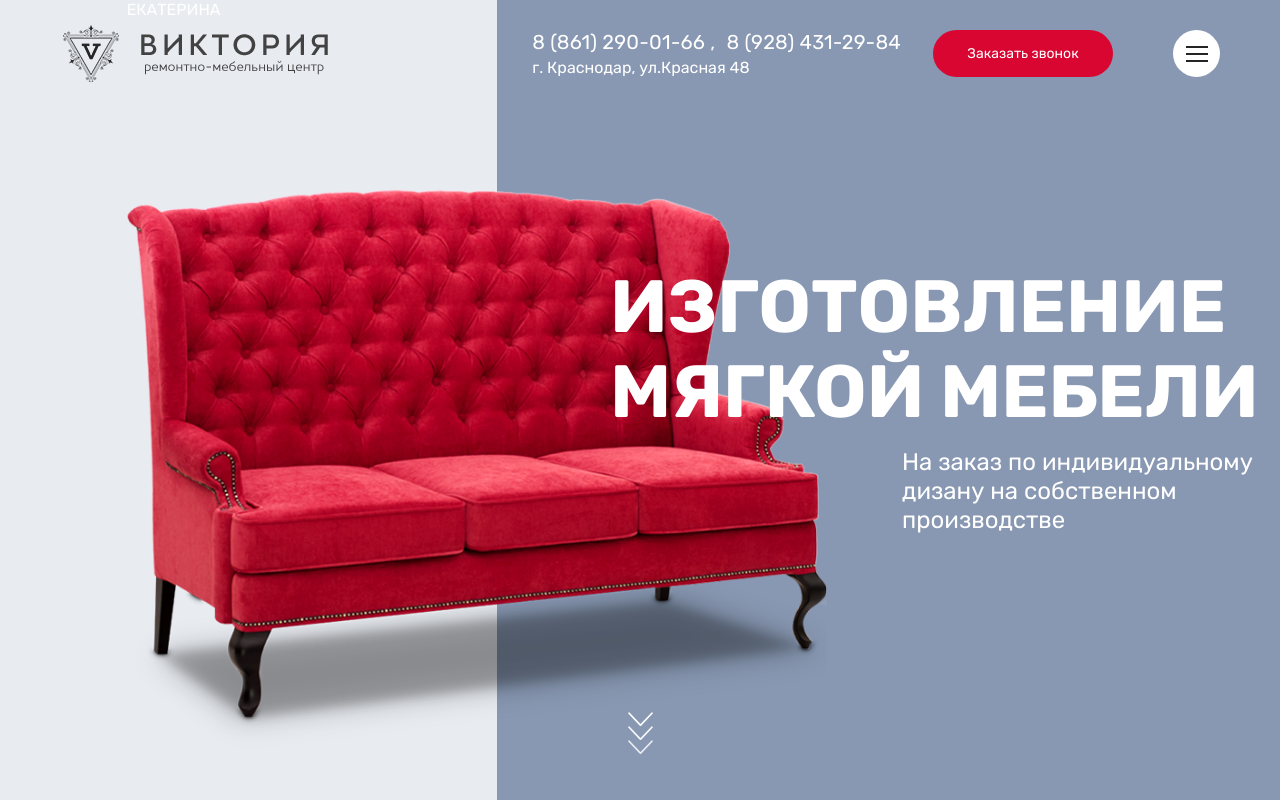
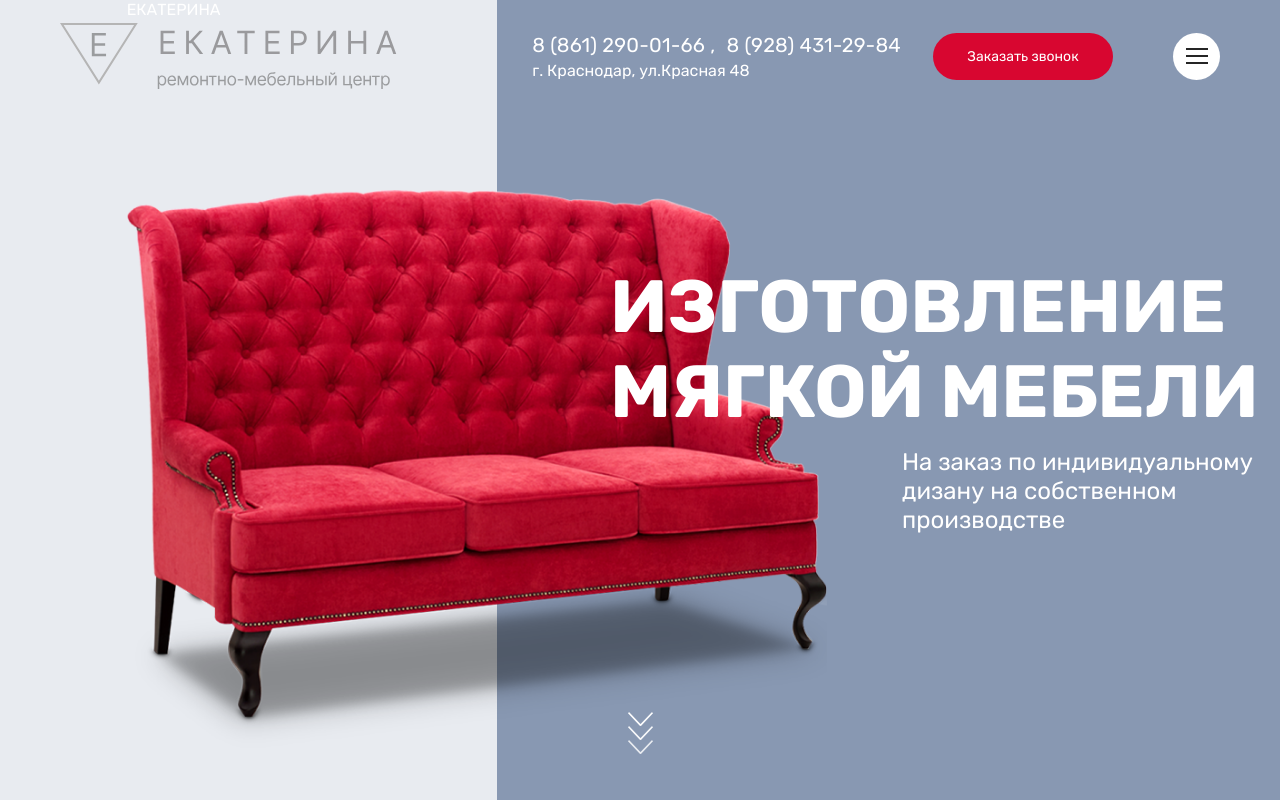
Before and after one commit to WebOriginals/Viktoria, a website: page index.html in a window 1280 px wide. Shown: the top 802 px of the page. Drawn offline with Linux system fonts and the light colour scheme; some packages are replaced by stand-ins of ours.

Commit message:
Update index.html
logo

```diff
--- a/index.html
+++ b/index.html
@@ -31,7 +31,7 @@
     <div class="header">
       <div class="header__box">
         <a class="header__a" href="index.html">
-              <img src="img/logo.png" alt="">
+              <img src="img/ekatlogo.svg" alt="">
           </a>
         <div class="header__right">
           <div class="header__contacts">
@@ -882,7 +882,7 @@
       <div class="col-xl-4 col-lg-4 col-md-4 col-sm-12 col-12 align-self-center">
           <div class="tac">
             <a class="header__a footer__logo" href="index.html">
-                <img src="img/logo.png" alt="">
+                <img src="img/ekatlogo.svg" alt="">
             </a>
           </div>
       </div>
```
